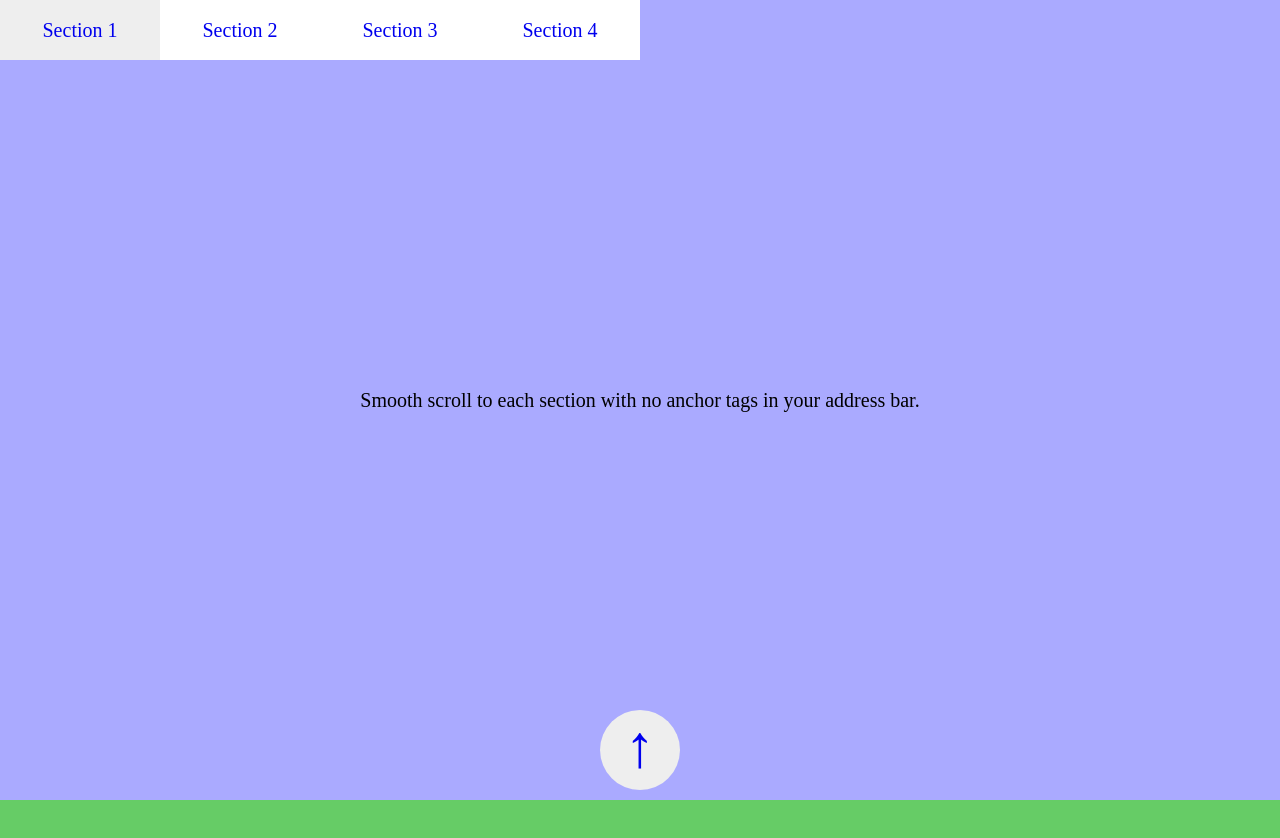
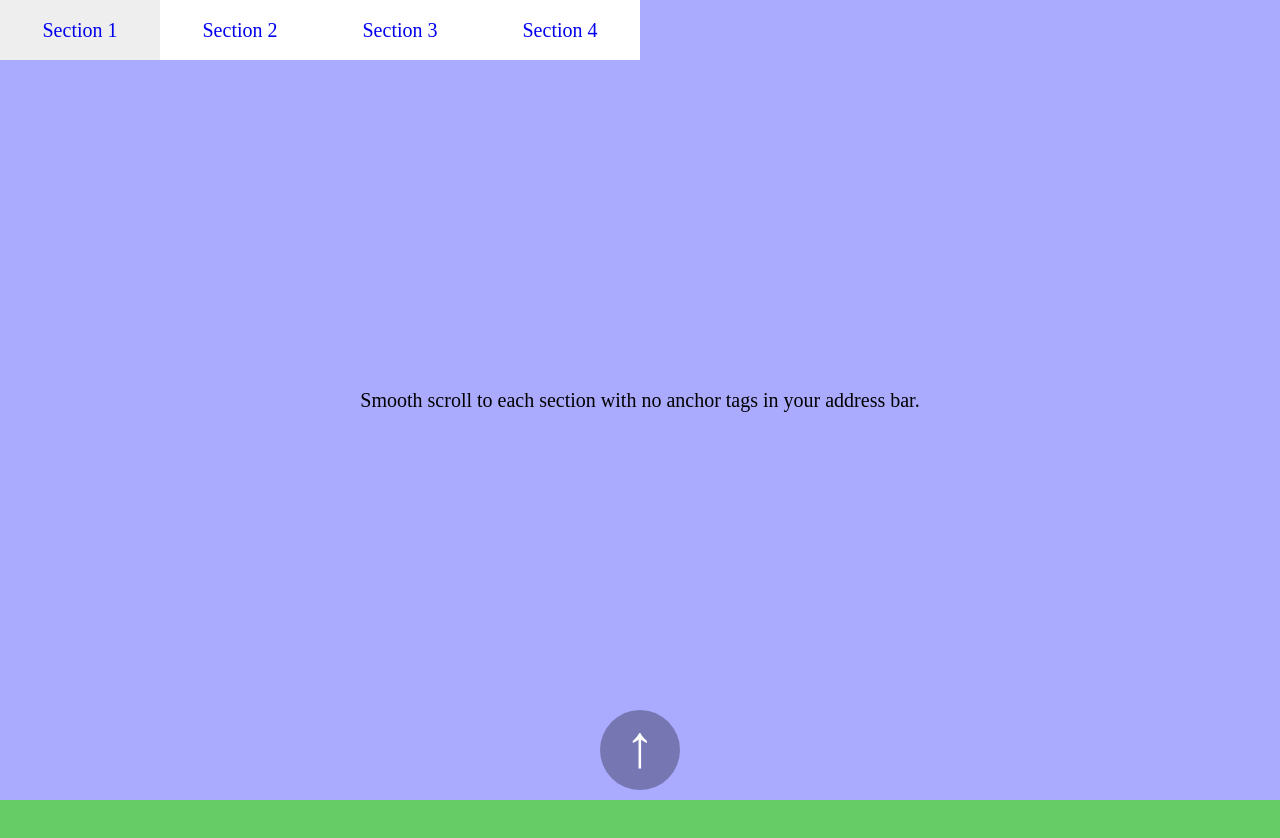
Before and after one commit to chriscather/Anchor-Nav, a plain HTML site: page Anchor-Nav.html in a window 1280 px wide. Shown: the top 838 px of the page. Drawn offline with nearby package versions, Linux system fonts and the light colour scheme.

Commit message:
Update Anchor-Nav.css

```diff
--- a/Anchor-Nav.css
+++ b/Anchor-Nav.css
@@ -38,9 +38,10 @@ section:nth-child(2n+2) {
   background:#aaf;
 }
 .back-top {
-  background:#eee;
+  background:rgba(0,0,0,0.3);
   border-radius:50%;
   bottom:10px;
+  color:#fff;
   display:block;
   font-size:3em;
   left:0;
@@ -49,10 +50,12 @@ section:nth-child(2n+2) {
   padding:5px 25px 15px;
   position:fixed;
   right:0;
-  text-align:center;
   transform:rotate(0deg);
-  transition:transform 1s;
+  transition:background 0.25s, transform 1s;
   width:30px;
+}
+.back-top:hover {
+  background:rgba(0,0,0,0.5);
 }
 .back-top.bottom {
   transform:rotate(180deg);
```
